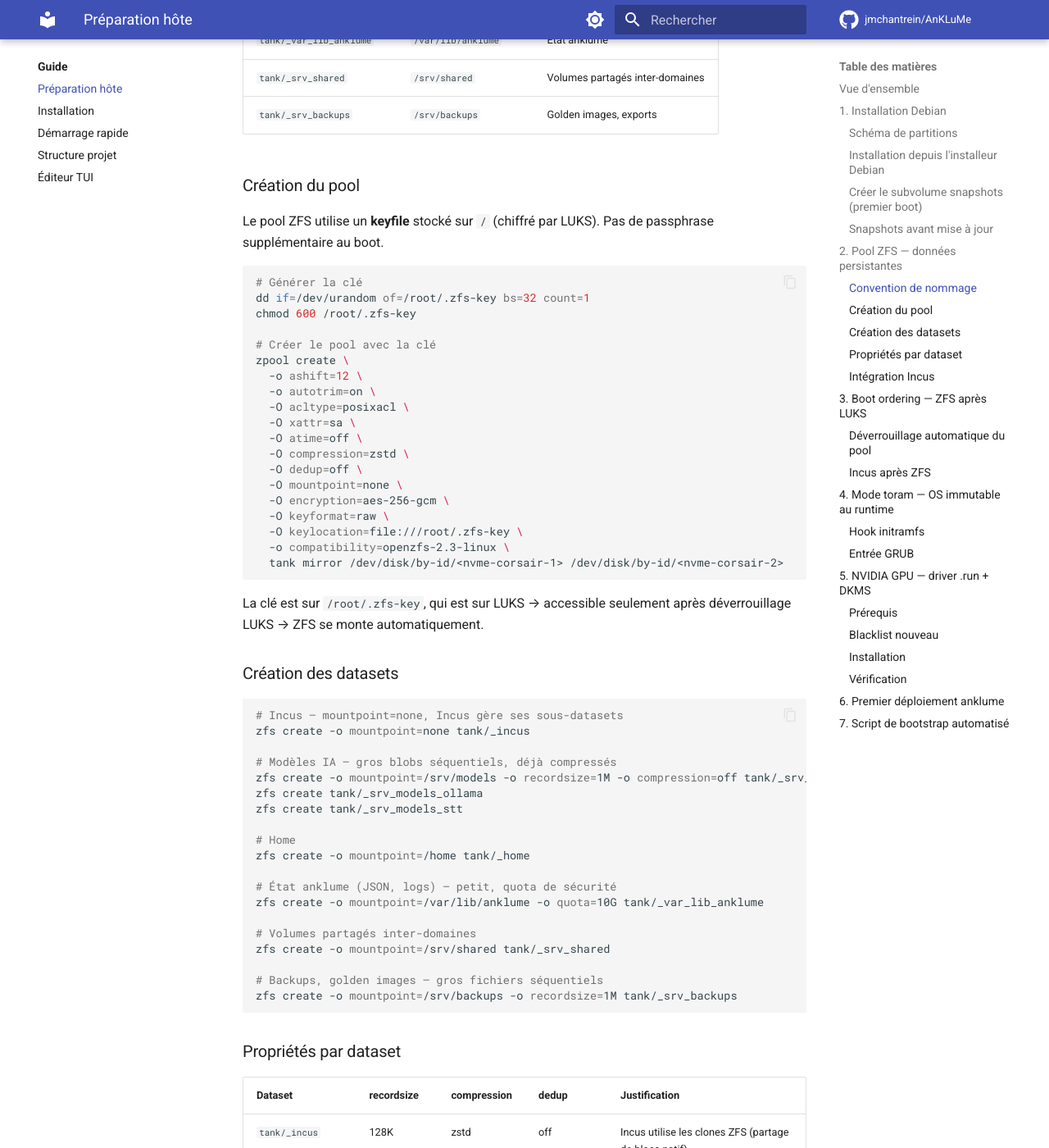
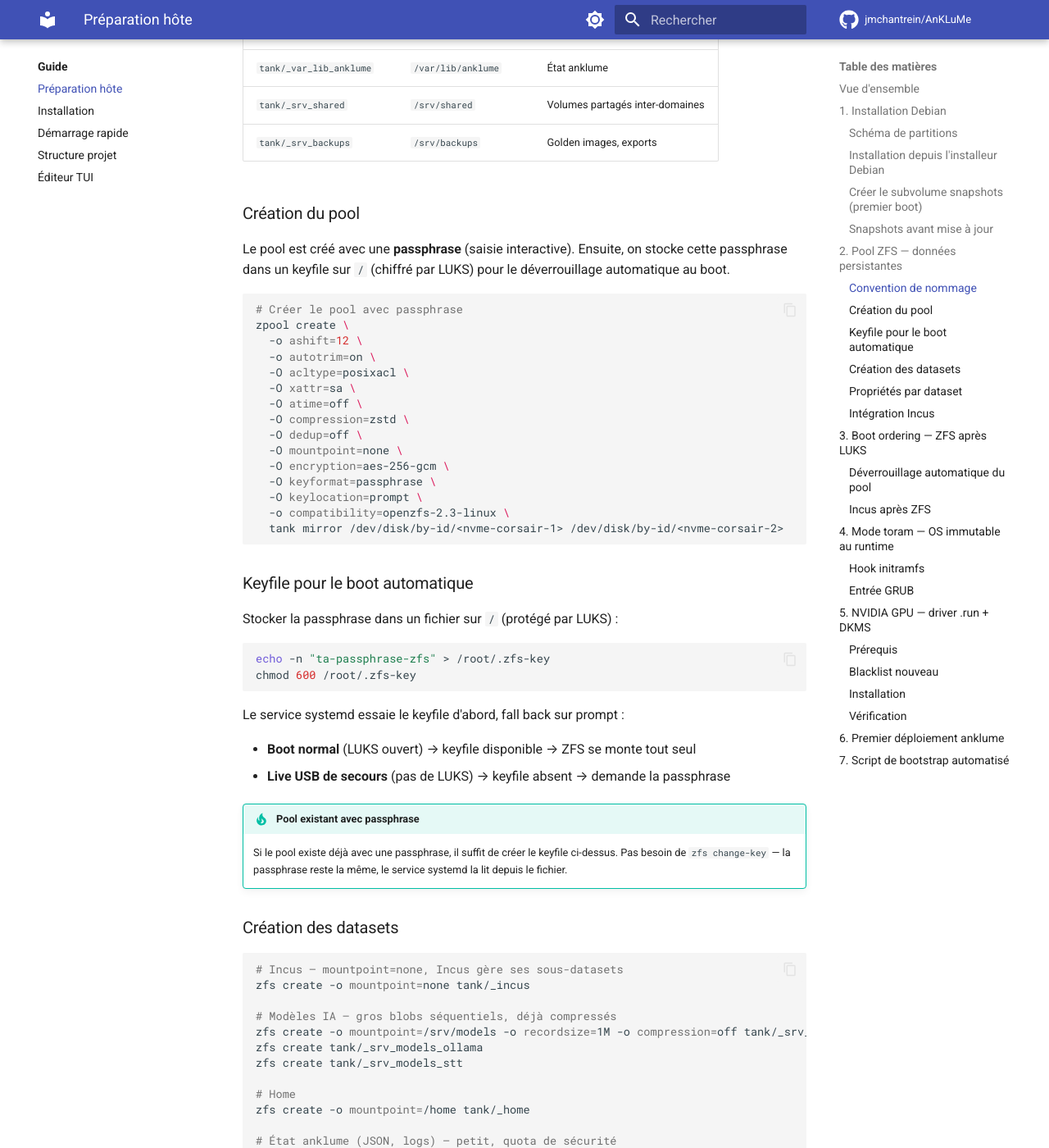
Before and after one commit to jmchantrein/AnKLuMe, an MkDocs documentation site: the page built from docs/guide/host-setup.md, in a window 1280 px wide and 1400 px high, scrolled down 2545 px. Shown: the whole window at 82% size. Built offline with MkDocs 1.6.1 and Material for MkDocs 9.7.7, drawn with Linux system fonts in a browser that asks for light colours; comment, search, counter and statistics services are not loaded; some of the changed text lies outside the part shown.

Commit message:
feat(host): ZFS passphrase + keyfile fallback — une seule passphrase au boot
- Pool créé avec passphrase (utilisable en secours depuis live USB)
- Keyfile sur LUKS pour le boot auto (pas de 2e prompt)
- Service systemd : essaie keyfile d'abord, fall back sur prompt
- Compatible avec un pool existant (juste créer le keyfile)

https://claude.ai/code/session_01Sm17ggdJvHxozoFGa9VREU

````diff
--- a/docs/guide/host-setup.md
+++ b/docs/guide/host-setup.md
@@ -21,8 +21,9 @@ NVMe système                    Pool ZFS "tank" (2x NVMe mirror)
 
 - **LUKS sur `/`** — tout le système chiffré, pas besoin de hooks
 - `/` sur btrfs avec subvolume `@rootfs` (créé par l'installeur) — snapshots avant chaque MAJ
-- Données persistantes sur **ZFS** — clé auto depuis `/` (LUKS), pas de 2e passphrase
-- **Une seule passphrase au boot** (LUKS) — ZFS se déverrouille automatiquement
+- Données persistantes sur **ZFS** — passphrase + keyfile sur LUKS pour le boot auto
+- **Une seule passphrase au boot** (LUKS) — ZFS se déverrouille automatiquement via keyfile
+- Passphrase ZFS utilisable en secours (live USB, LUKS indisponible)
 - Mode toram optionnel — `/` chargé en RAM, immutable au runtime
 - GPU NVIDIA via `.run` + DKMS — compatible kernel updates
 
@@ -102,15 +103,12 @@ immédiate.
 
 ### Création du pool
 
-Le pool ZFS utilise un **keyfile** stocké sur `/` (chiffré par LUKS).
-Pas de passphrase supplémentaire au boot.
+Le pool est créé avec une **passphrase** (saisie interactive). Ensuite,
+on stocke cette passphrase dans un keyfile sur `/` (chiffré par LUKS)
+pour le déverrouillage automatique au boot.
 
 ```bash
-# Générer la clé
-dd if=/dev/urandom of=/root/.zfs-key bs=32 count=1
-chmod 600 /root/.zfs-key
-
-# Créer le pool avec la clé
+# Créer le pool avec passphrase
 zpool create \
   -o ashift=12 \
   -o autotrim=on \
@@ -121,14 +119,30 @@ zpool create \
   -O dedup=off \
   -O mountpoint=none \
   -O encryption=aes-256-gcm \
-  -O keyformat=raw \
-  -O keylocation=file:///root/.zfs-key \
+  -O keyformat=passphrase \
+  -O keylocation=prompt \
   -o compatibility=openzfs-2.3-linux \
   tank mirror /dev/disk/by-id/<nvme-corsair-1> /dev/disk/by-id/<nvme-corsair-2>
 ```
 
-La clé est sur `/root/.zfs-key`, qui est sur LUKS → accessible
-seulement après déverrouillage LUKS → ZFS se monte automatiquement.
+### Keyfile pour le boot automatique
+
+Stocker la passphrase dans un fichier sur `/` (protégé par LUKS) :
+
+```bash
+echo -n "ta-passphrase-zfs" > /root/.zfs-key
+chmod 600 /root/.zfs-key
+```
+
+Le service systemd essaie le keyfile d'abord, fall back sur prompt :
+
+- **Boot normal** (LUKS ouvert) → keyfile disponible → ZFS se monte tout seul
+- **Live USB de secours** (pas de LUKS) → keyfile absent → demande la passphrase
+
+!!! tip "Pool existant avec passphrase"
+    Si le pool existe déjà avec une passphrase, il suffit de créer le
+    keyfile ci-dessus. Pas besoin de `zfs change-key` — la passphrase
+    reste la même, le service systemd la lit depuis le fichier.
 
 ### Création des datasets
 
@@ -180,9 +194,8 @@ Incus crée ses propres sous-datasets (`tank/_incus/containers/xxx`,
 
 ### Déverrouillage automatique du pool
 
-Grâce au keyfile sur LUKS, ZFS se déverrouille automatiquement.
-Le service `zfs-load-key` charge la clé depuis `/root/.zfs-key`
-(disponible car LUKS est déjà ouvert à ce stade).
+Le service essaie le keyfile d'abord (boot normal), puis fall back
+sur la passphrase interactive (secours) :
 
 ```ini
 # /etc/systemd/system/zfs-load-key-tank.service
@@ -194,7 +207,7 @@ After=zfs-import.target local-fs.target
 [Service]
 Type=oneshot
 RemainAfterExit=yes
-ExecStart=/sbin/zfs load-key tank
+ExecStart=/bin/sh -c '/sbin/zfs load-key -L file:///root/.zfs-key tank 2>/dev/null || /sbin/zfs load-key -L prompt tank'
 
 [Install]
 WantedBy=zfs-mount.service
@@ -212,7 +225,7 @@ Requires=zfs-mount.service
 **Ordre de boot** :
 
 ```
-LUKS (passphrase) → local-fs → zfs-load-key (auto) → zfs-mount → incus → services
+LUKS (passphrase) → local-fs → zfs-load-key (auto via keyfile) → zfs-mount → incus → services
 ```
 
 Une seule passphrase (LUKS au boot), tout le reste est automatique.
@@ -384,7 +397,7 @@ et ne les recrée pas.
 
 1. Installe les paquets (build-essential, dkms, zfs, incus, ansible, uv)
 2. Crée les datasets ZFS selon la convention `_path` + le storage pool Incus
-3. Configure la clé ZFS automatique (`/root/.zfs-key`)
+3. Configure le keyfile ZFS (`/root/.zfs-key`) si absent
 4. Configure systemd (chargement clé ZFS → montage → Incus)
 5. Installe le hook initramfs toram + entrée GRUB
 6. Blackliste nouveau et installe le driver NVIDIA `.run` avec DKMS
````
Also changed, not shown: 1 other file.
